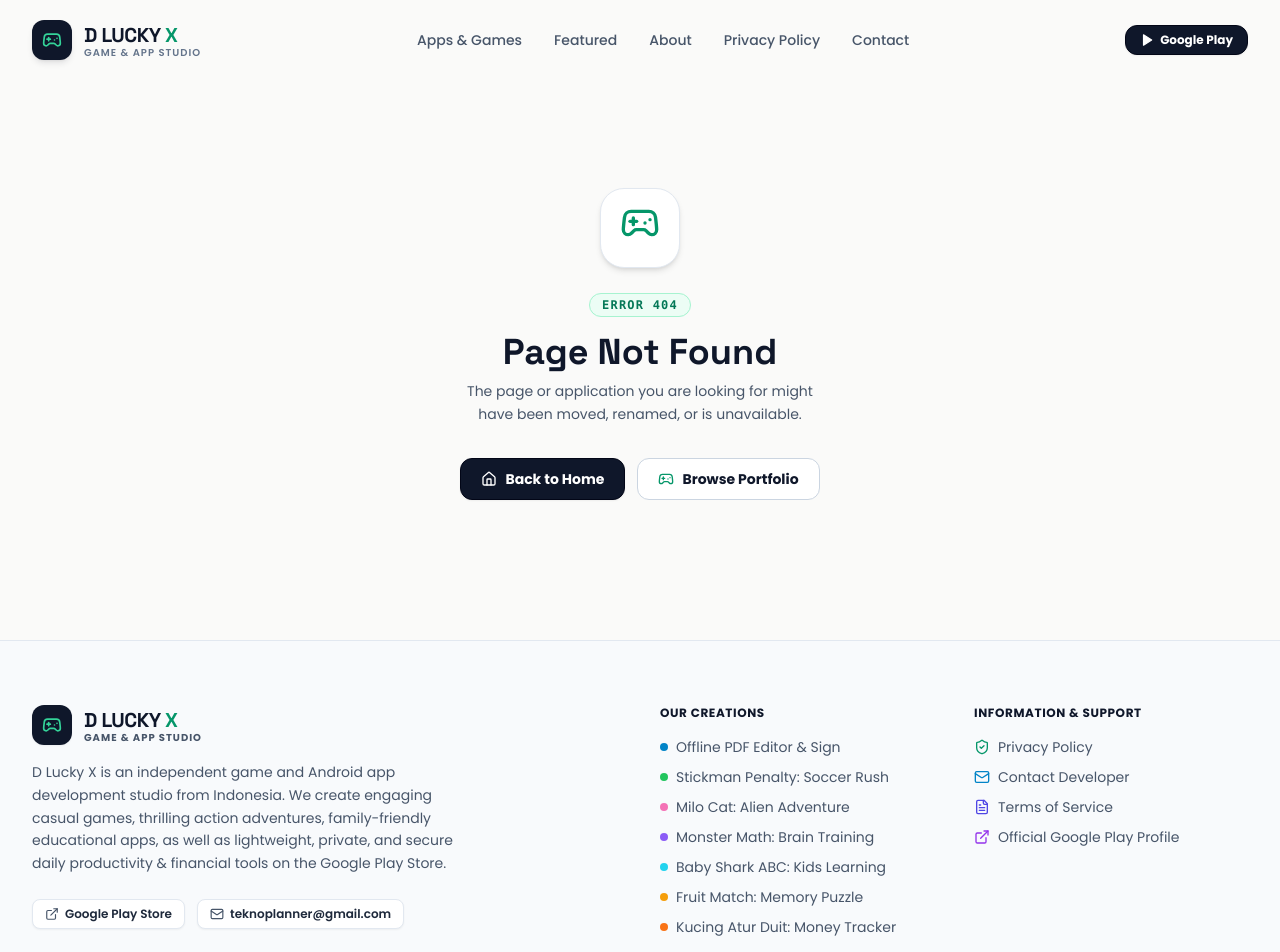
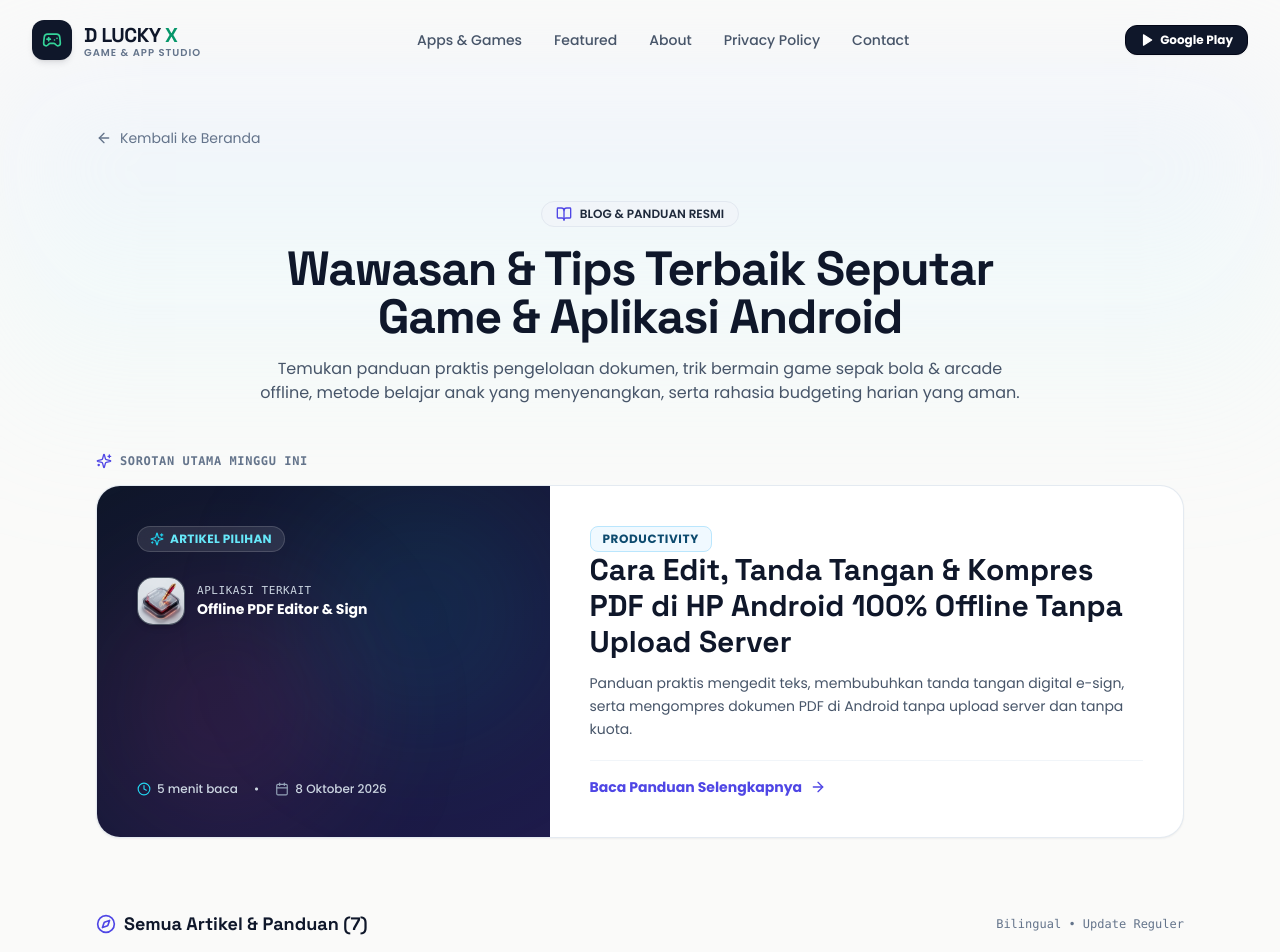
Before and after one commit to teknoplanner/dlux, a Next.js app: page /blog in a window 1280 px wide. Before the commit this address had no page. Shown: the top 952 px of the page. Built offline with nearby package versions, Linux system fonts and the light colour scheme.

Commit message:
feat(blog): implement blog hub page at /blog

```diff
--- /dev/null
+++ b/src/app/blog/page.tsx
@@ -0,0 +1,86 @@
+import React from "react";
+import Link from "next/link";
+import { Metadata } from "next";
+import { ArrowLeft, BookOpen, Sparkles, Compass } from "lucide-react";
+import { articles } from "@/data/articles";
+import { ArticleCard } from "@/components/blog/ArticleCard";
+
+export const metadata: Metadata = {
+  title: "Blog & Panduan Aplikasi Android | D Lucky X",
+  description:
+    "Kumpulan artikel, tips privasi, panduan belajar anak, dan trik bermain game offline Android dari studio pengembang D Lucky X.",
+  openGraph: {
+    title: "Blog & Panduan Aplikasi Android | D Lucky X",
+    description:
+      "Kumpulan artikel, tips privasi, panduan belajar anak, dan trik bermain game offline Android dari studio pengembang D Lucky X.",
+    type: "website",
+  },
+};
+
+export default function BlogHubPage() {
+  const [featuredArticle, ...otherArticles] = articles;
+
+  return (
+    <div className="pt-32 pb-24 relative overflow-hidden bg-[#fafaf9]">
+      {/* Background ambient lighting */}
+      <div className="absolute top-20 left-1/2 -translate-x-1/2 w-full max-w-7xl h-96 bg-gradient-to-b from-indigo-100/40 via-cyan-100/20 to-transparent blur-3xl pointer-events-none" />
+
+      <div className="max-w-6xl mx-auto px-4 sm:px-6 lg:px-8 relative z-10 space-y-12">
+        {/* Back navigation */}
+        <div>
+          <Link
+            href="/"
+            className="inline-flex items-center gap-2 text-sm text-slate-500 hover:text-slate-900 transition-colors"
+          >
+            <ArrowLeft className="w-4 h-4" />
+            Kembali ke Beranda
+          </Link>
+        </div>
+
+        {/* Page Header */}
+        <div className="text-center max-w-3xl mx-auto space-y-4">
+          <div className="inline-flex items-center gap-2 px-3.5 py-1 rounded-full bg-slate-100 border border-slate-200 text-xs font-semibold text-slate-800">
+            <BookOpen className="w-4 h-4 text-indigo-600" />
+            BLOG &amp; PANDUAN RESMI
+          </div>
+
+          <h1 className="text-3xl sm:text-4xl md:text-5xl font-extrabold font-display text-slate-900 tracking-tight">
+            Wawasan &amp; Tips Terbaik Seputar Game &amp; Aplikasi Android
+          </h1>
+
+          <p className="text-sm sm:text-base text-slate-600 leading-relaxed">
+            Temukan panduan praktis pengelolaan dokumen, trik bermain game sepak bola &amp; arcade offline, metode belajar anak yang menyenangkan, serta rahasia budgeting harian yang aman.
+          </p>
+        </div>
+
+        {/* Featured Article Spotlight */}
+        {featuredArticle && (
+          <div className="space-y-4">
+            <div className="flex items-center gap-2 text-xs font-bold text-slate-500 uppercase tracking-wider font-mono">
+              <Sparkles className="w-4 h-4 text-indigo-600" />
+              <span>Sorotan Utama Minggu Ini</span>
+            </div>
+            <ArticleCard article={featuredArticle} featured />
+          </div>
+        )}
+
+        {/* All Articles Grid */}
+        <div className="space-y-6 pt-6">
+          <div className="flex items-center justify-between border-b border-slate-200 pb-4">
+            <div className="flex items-center gap-2 text-slate-900 font-bold font-display text-lg">
+              <Compass className="w-5 h-5 text-indigo-600" />
+              <h2>Semua Artikel &amp; Panduan ({articles.length})</h2>
+            </div>
+            <span className="text-xs text-slate-500 font-mono">Bilingual • Update Reguler</span>
+          </div>
+
+          <div className="grid grid-cols-1 md:grid-cols-2 lg:grid-cols-3 gap-6 sm:gap-8">
+            {otherArticles.map((article) => (
+              <ArticleCard key={article.slug} article={article} />
+            ))}
+          </div>
+        </div>
+      </div>
+    </div>
+  );
+}
```
